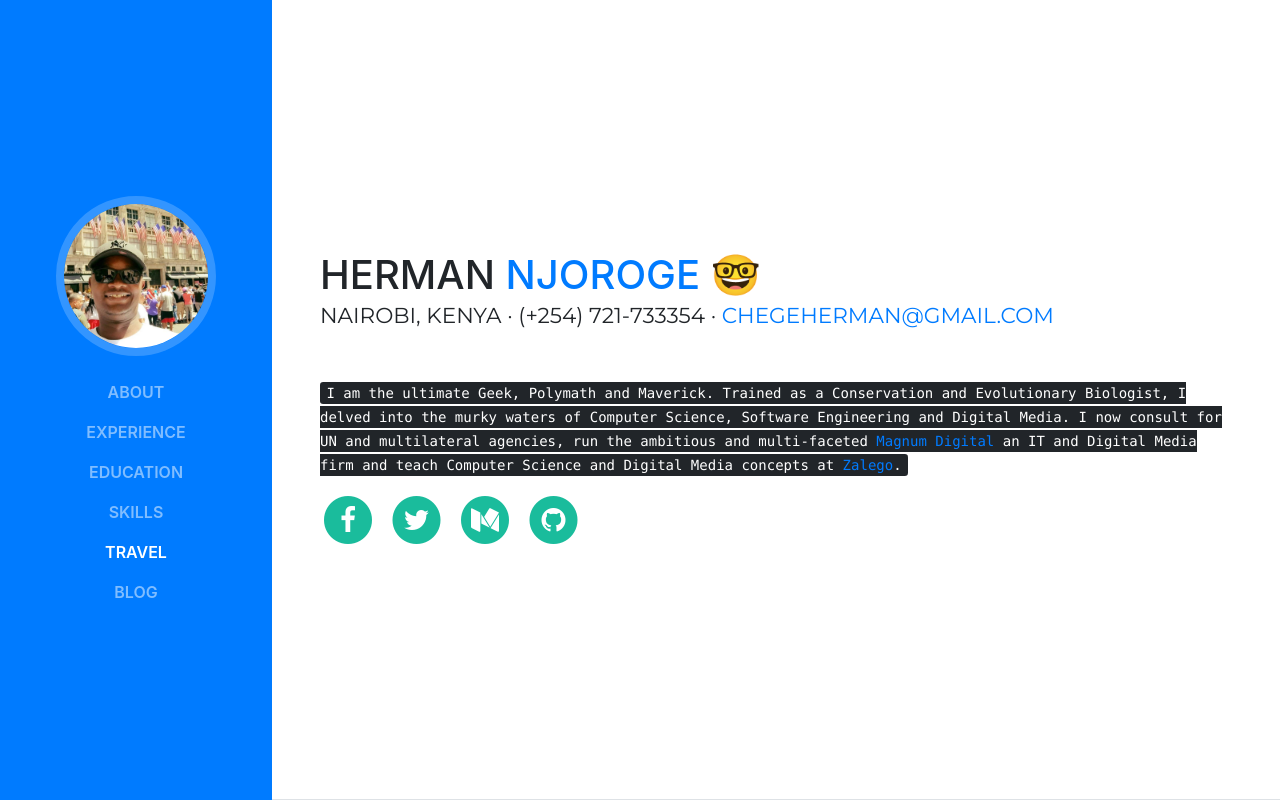
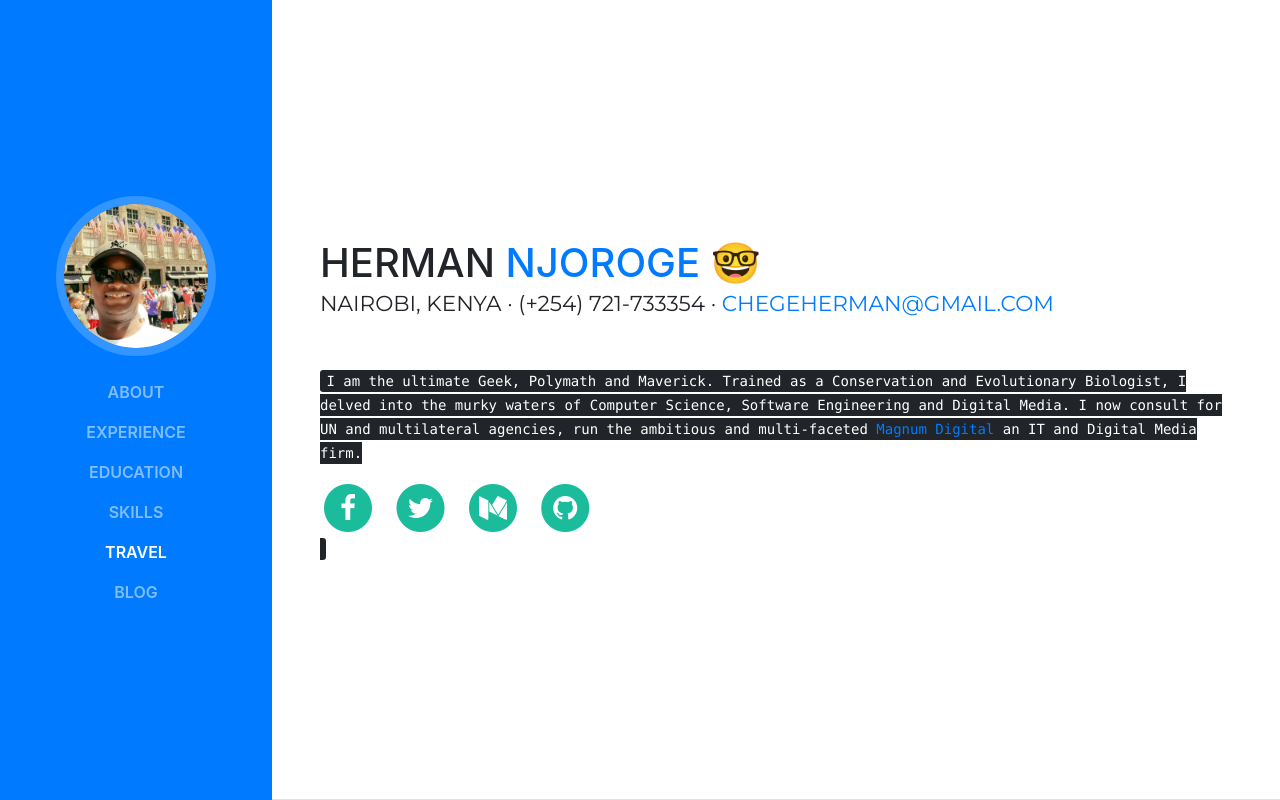
Before and after one commit to nduas77/KenyanGeek.github.io, a website with bundled scripts: page index.html in a window 1280 px wide. Shown: the top 800 px of the page. Built offline with nearby package versions, Linux system fonts and the light colour scheme; a script that the page names is missing; a web font is replaced by a local one.

Commit message:
removed mention
removed reference to Zalego

```diff
--- a/index.html
+++ b/index.html
@@ -77,7 +77,7 @@
             <a href="mailto:name@email.com">chegeherman@gmail.com</a>
           </div>
           <p class="mb-5"></p><kbd>I am the ultimate Geek, Polymath and Maverick. Trained as a Conservation and Evolutionary Biologist, I delved into the murky waters of Computer Science, Software Engineering and Digital
-            Media. I now consult for UN and multilateral agencies, run the ambitious and multi-faceted <span><a href="http://magnumdigitalke.com/">Magnum Digital </a></span> an IT and Digital Media firm and teach Computer Science and Digital Media concepts at <span><a href="https://www.zalegoinstitute.ac.ke/">Zalego</a></span>.</kbd>
+            Media. I now consult for UN and multilateral agencies, run the ambitious and multi-faceted <span><a href="http://magnumdigitalke.com/">Magnum Digital </a></span> an IT and Digital Media firm.
           </p>
           <ul class="list-inline list-social-icons mb-0">
             <li class="list-inline-item">
```
